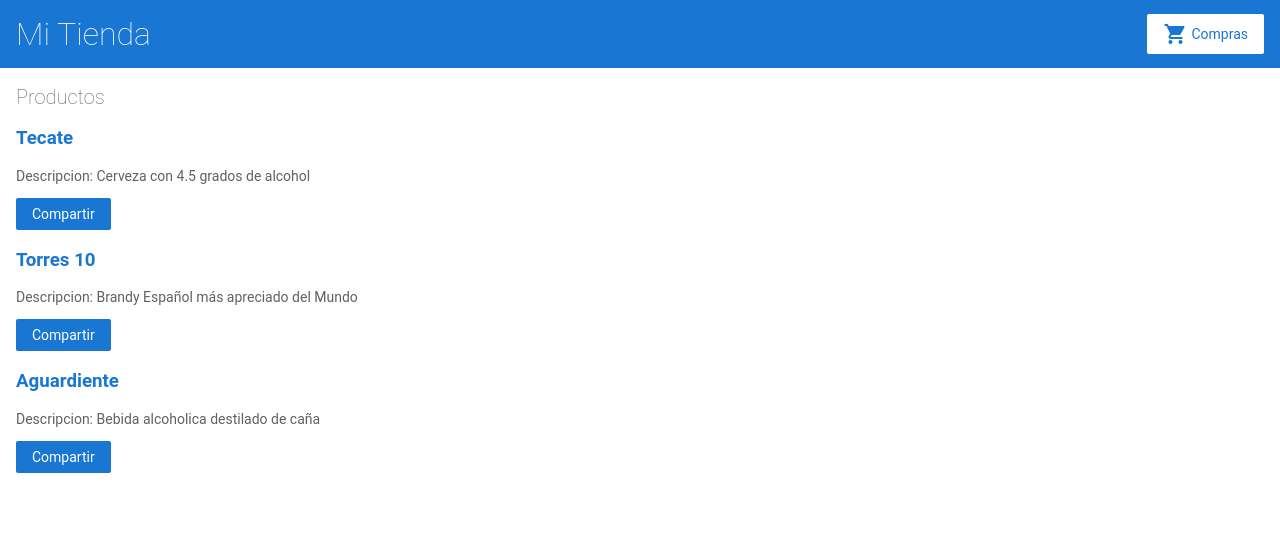
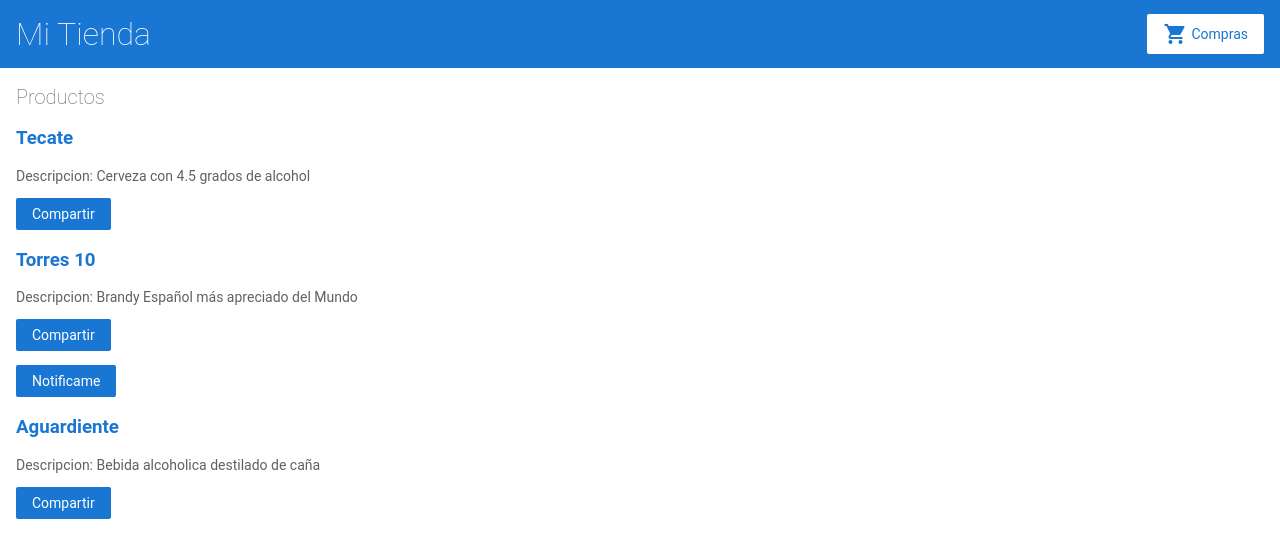
Before and after one commit to isfenixrojo/MiniTienda, an Angular app: page / in a window 1280 px wide. Shown: the top 558 px of the page. Built offline with nearby package versions, Linux system fonts and the light colour scheme.

Commit message:
Se agrego boton de notificacion dentro de un nuevo componente

```diff
--- a/src/app/app.module.ts
+++ b/src/app/app.module.ts
@@ -7,12 +7,14 @@
 import { AppComponent } from './app.component';
 import { ProductListComponent } from './product-list/product-list.component';
 import { TopBarComponent } from './top-bar/top-bar.component';
+import { ProductAlertsComponent } from './product-alerts/product-alerts.component';
 
 @NgModule({
   declarations: [
     AppComponent,
     ProductListComponent,
-    TopBarComponent
+    TopBarComponent,
+    ProductAlertsComponent
   ],
   imports: [
     BrowserModule,
--- /dev/null
+++ b/src/app/product-alerts/product-alerts.component.html
@@ -0,0 +1,3 @@
+<p *ngIf="producto.precio >300">
+    <button (click)="notify.emit()">Notificame</button>
+</p>
--- /dev/null
+++ b/src/app/product-alerts/product-alerts.component.ts
@@ -0,0 +1,19 @@
+import { Component, OnInit } from '@angular/core';
+import { Input } from '@angular/core';
+import { Output, EventEmitter } from '@angular/core';
+
+@Component({
+  selector: 'app-product-alerts',
+  templateUrl: './product-alerts.component.html',
+  styleUrls: ['./product-alerts.component.css']
+})
+export class ProductAlertsComponent implements OnInit {
+  @Input() producto;
+  @Output() notify = new EventEmitter();
+
+  constructor() { }
+
+  ngOnInit(): void {
+  }
+
+}
--- a/src/app/product-list/product-list.component.html
+++ b/src/app/product-list/product-list.component.html
@@ -13,4 +13,7 @@
         Compartir
     </button>
 
+    <app-product-alerts [producto]="producto" (notify)="onNotify()">
+    </app-product-alerts>
+
 </div>
--- a/src/app/product-list/product-list.component.ts
+++ b/src/app/product-list/product-list.component.ts
@@ -18,4 +18,7 @@
   ngOnInit(): void {
   }
 
+  onNotify(){
+    window.alert('You will be notified when the product goes on sale');
+  }
 }
```
Also changed, not shown: src/app/product-alerts/product-alerts.component.css (added), 2 other files (tests, documents, lock files or other folders).
